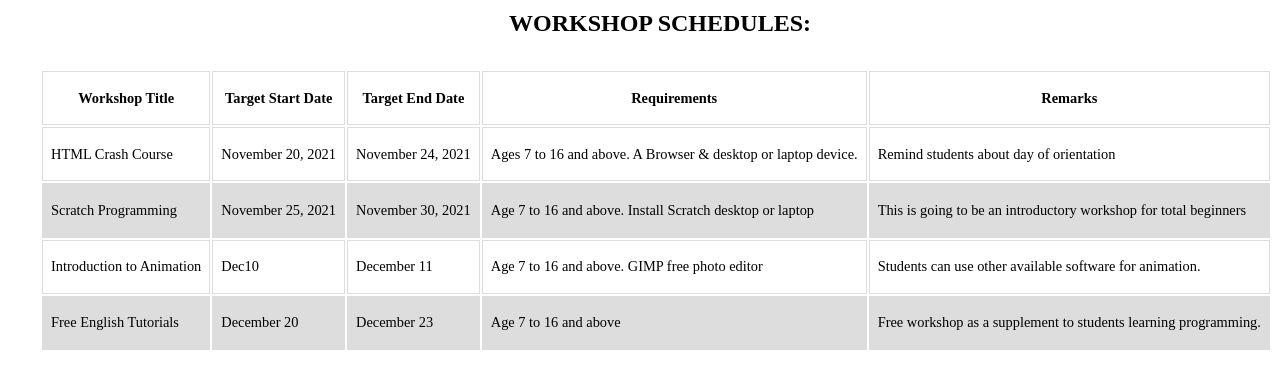
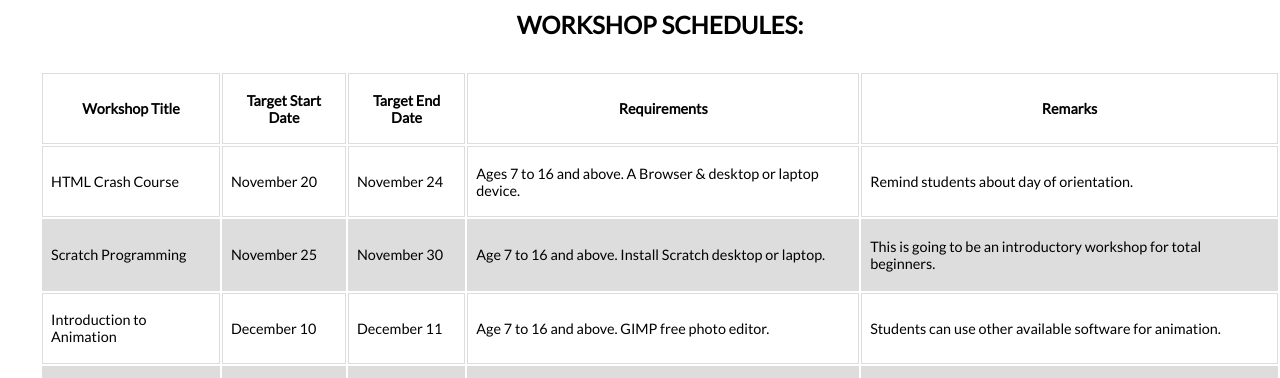
Before and after one commit to rodprogramdev/rbsl-static-site, a plain HTML site: page index.html in a window 1280 px wide. Shown: the part 2422-2800 px from the top of the page. Drawn offline with Linux system fonts and the light colour scheme.

Commit message:
update workshop content table section

```diff
--- a/index.html
+++ b/index.html
@@ -9,7 +9,9 @@
     <meta name="description" content="Web design and tech tutorials">
     <meta name="author" content="Rodrigo Bonzerr S. Lopez">
     <title>Homepage roprogramdev tutorial blog</title>
-
+    <link rel="preconnect" href="https://fonts.googleapis.com">
+    <link rel="preconnect" href="https://fonts.gstatic.com" crossorigin>
+    <link href="https://fonts.googleapis.com/css2?family=Lato&display=swap" rel="stylesheet">
 
 
     <style>
@@ -21,6 +23,7 @@
 
         body {
             background-color: palegoldenrod;
+            font-family: 'Lato', sans-serif;
         }
 
        /* p {
@@ -347,30 +350,30 @@
                 <tbody>
                     <tr>
                         <td>HTML Crash Course</td>
-                        <td>November 20, 2021</td>
-                        <td>November 24, 2021</td>
+                        <td>November 20</td>
+                        <td>November 24</td>
                         <td>Ages 7 to 16 and above. A Browser & desktop or laptop device.</td>
-                        <td>Remind students about day of orientation</td>
+                        <td>Remind students about day of orientation.</td>
                     </tr>
                     <tr>
                         <td>Scratch Programming</td>
-                        <td>November 25, 2021</td>
-                        <td>November 30, 2021</td>
-                        <td>Age 7 to 16 and above. Install Scratch desktop or laptop</td>
-                        <td>This is going to be an introductory workshop for total beginners</td>
+                        <td>November 25</td>
+                        <td>November 30</td>
+                        <td>Age 7 to 16 and above. Install Scratch desktop or laptop.</td>
+                        <td>This is going to be an introductory workshop for total beginners.</td>
                     </tr>
                     <tr>
                         <td>Introduction to Animation</td>
-                        <td>Dec10</td>
+                        <td>December 10</td>
                         <td>December 11</td>
-                        <td>Age 7 to 16 and above. GIMP free photo editor</td>
+                        <td>Age 7 to 16 and above. GIMP free photo editor.</td>
                         <td>Students can use other available software for animation.</td>
                     </tr>
                     <tr>
                         <td>Free English Tutorials</td>
                         <td>December 20</td>
                         <td>December 23</td>
-                        <td>Age 7 to 16 and above</td>
+                        <td>Age 7 to 16 and above.</td>
                         <td>Free workshop as a supplement to students learning programming.</td>
                     </tr>
                 </tbody>
```
